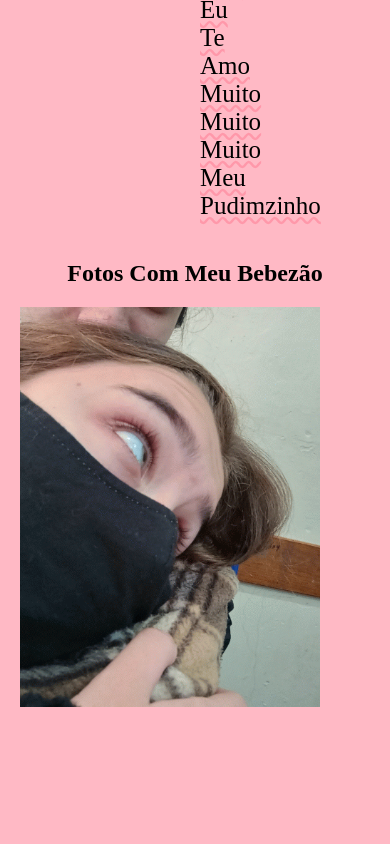
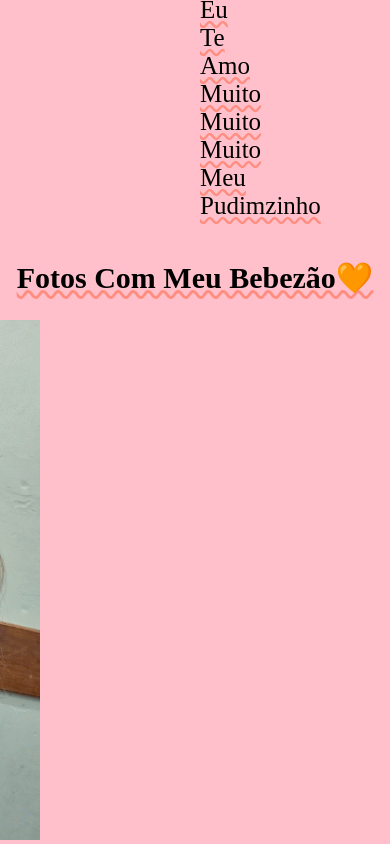
Before and after one commit to cauaaddaa/presente3, a plain HTML site: page index.html in a window 390 px wide. Shown: the part 1858-2702 px from the top of the page. Before the commit the page ends 2569 px from the top, so only its background shows below. Drawn offline with Linux system fonts and the light colour scheme.

Commit message:
commit10

```diff
--- a/css/style.css
+++ b/css/style.css
@@ -3,7 +3,7 @@ p{
     text-align: center;
     text-decoration: underline;
     text-decoration-style: wavy;
-    text-decoration-color: #ff98aa ;
+    text-decoration-color: #ff8e81 ;
     margin: 40px;
     margin-right: 200px;
     margin-left: 200px;
@@ -33,15 +33,20 @@ p{
  .imagem1{
     border-radius: 20px;
     position: absolute;
-    right: 500px;
+    right: 350px;
  }
 
  h2{
     text-align: center;
+    font-size: 30px;
+    text-decoration: underline;
+    text-decoration-style: wavy;
+    text-decoration-color: #ff8e81 ;
+
  }
 
  html{
-    background-color: #ffb9c5;
+    background-color: #ffc0cb;
  }
 
  button{
@@ -82,17 +87,12 @@ p{
     display: block;
     right: 72px;
  }
-
-@media screen and (max-width: 600px){
-   .imagem1{
-
-          right: 70px;
-   }
-
+.imagem1 {
+  max-width: 100%;
+  width: 500px;
 }
-
-@media screen and (max-width: 600px){
-   button{
-
-   }
+@media only screen and (max-width: 480px) {
+  img {
+    width: 100%;
+  }
 }
--- a/index.html
+++ b/index.html
@@ -19,10 +19,10 @@
 
 	 <p>finalmente achei alguem que realmente me faça feliz, graças a você eu consigo me levantar mesmo nos piores dias,agora com 1 ano de namoro eu possso falar foi o meu melhor ano, mesmo com as brigas a gente continua se amando e vamos continuar se amando pra sempre, obrigado por tudo você pe a melhor pessoa da minha vida eu te amo muito muito muito meu pudimzinho</p>
 
-	 <h2>fotos com meu bebezão</h2>
+	 <h2>fotos com meu bebezão&#129505;</h2>
 
 	 <a href="https://www.youtube.com/watch?v=rrmsJhf89MY"> <div class='imagem1'>
-	 	 <img src="img/ela1.gif" width="300px">
+	 	 <center><img src="img/ela1.gif" width="300px"></center>
 	 	 </a>
 
 
```
